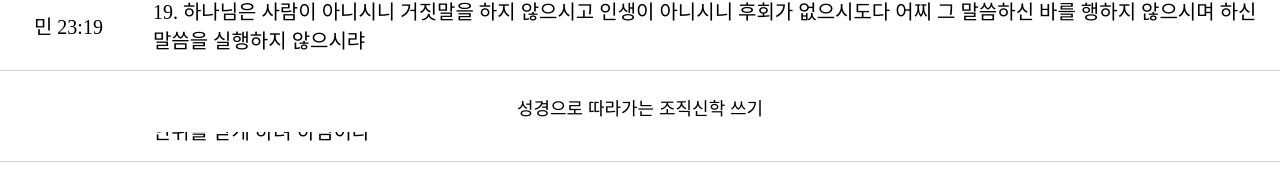
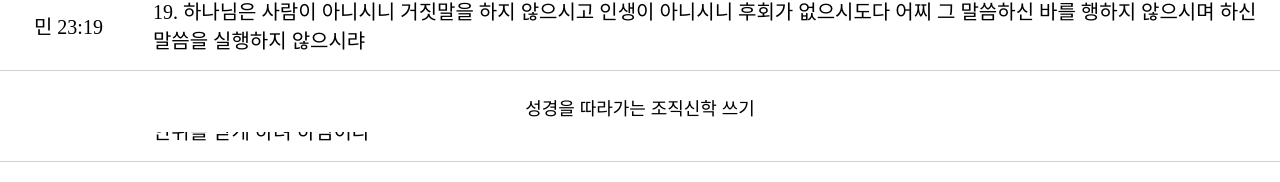
Before and after one commit to hismethod/WRITING-ASSISTANT-SYSTEMATIC-THEOLOGY, a React (Create React App) app: page / in a window 1280 px wide. Shown: the part 718-900 px from the top of the page. Built offline with nearby package versions, Linux system fonts and the light colour scheme.

Commit message:
fix typo

```diff
--- a/src/component/Navbar/Navbar.js
+++ b/src/component/Navbar/Navbar.js
@@ -24,7 +24,7 @@ const Navbar = ({ position = 'top' }) => {
     <nav className={navClassName} >
       <div className="navbar__content">
         <span>
-          성경으로 따라가는 조직신학 쓰기
+          성경을 따라가는 조직신학 쓰기
         </span>
       </div>
     </nav>
```
